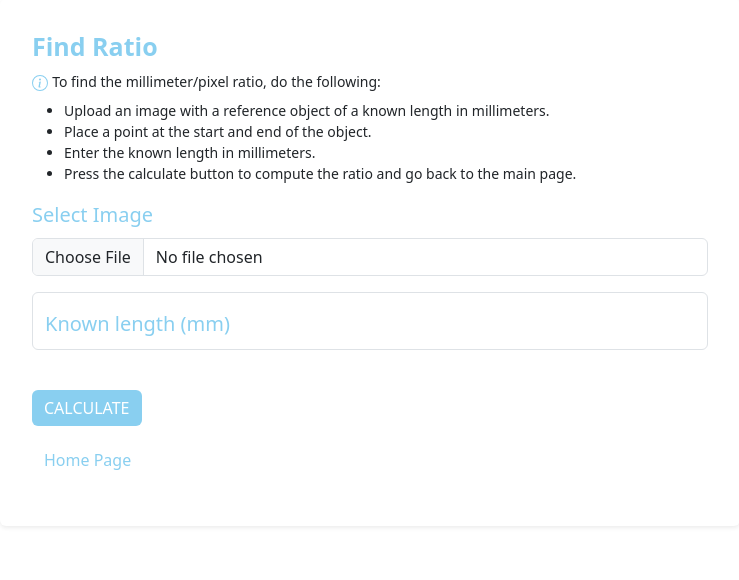
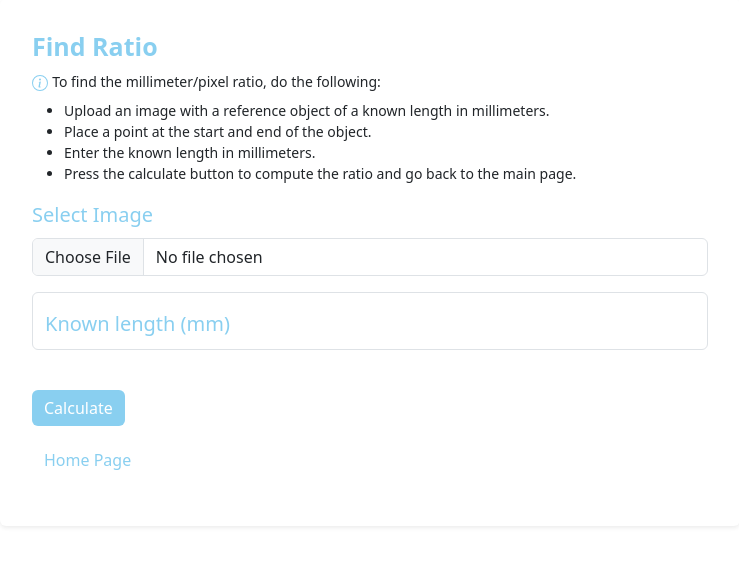
Before and after one commit to annu-thapa55/AI-Based-Calanus-Detection-and-Measurement, a Flask app: template project/templates/ratio.html in a window 1280 px wide. Shown: the part 207-787 px from the top of the page, without its empty margins (270-1009 px from the left). Run offline with Flask 2, Linux system fonts and the light colour scheme; the template is opened without the code that fills it, so the values that code supplies are empty.

Commit message:
Update ratio.html

```diff
--- a/project/templates/ratio.html
+++ b/project/templates/ratio.html
@@ -106,7 +106,7 @@
                     <label class="text-color" for="knownLength">Known length (mm)</label>
                 </div>
                 <br>
-                <button class= "btn btn-primary float-right" onclick="findRatio()">CALCULATE</button>
+                <button class= "btn btn-primary float-right" onclick="findRatio()">Calculate</button>
             </div>
           <!-- </form> -->
         <form action="{{url_for('homepage')}}" method="POST">
```
